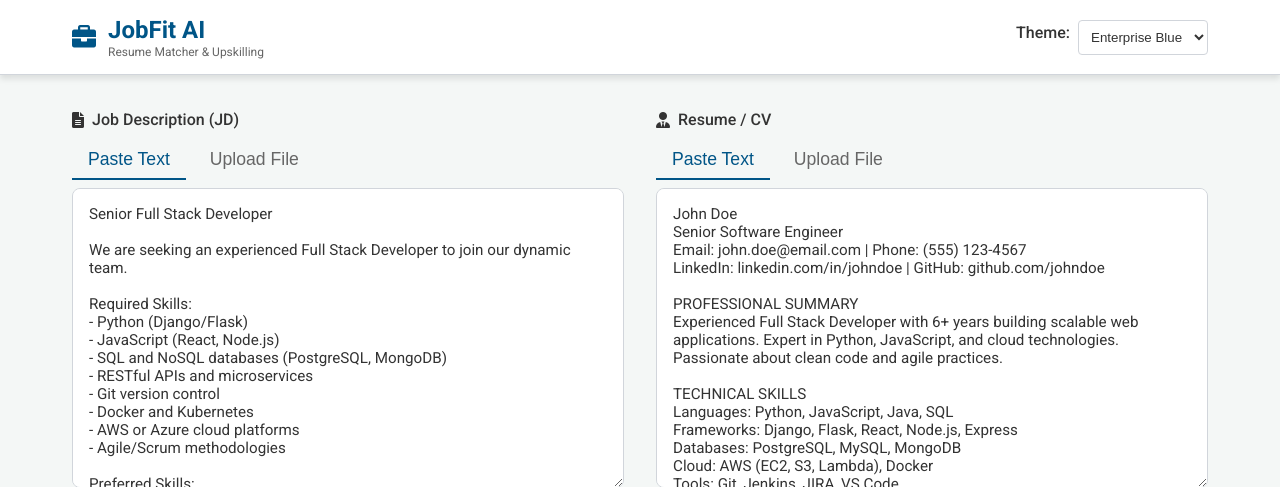
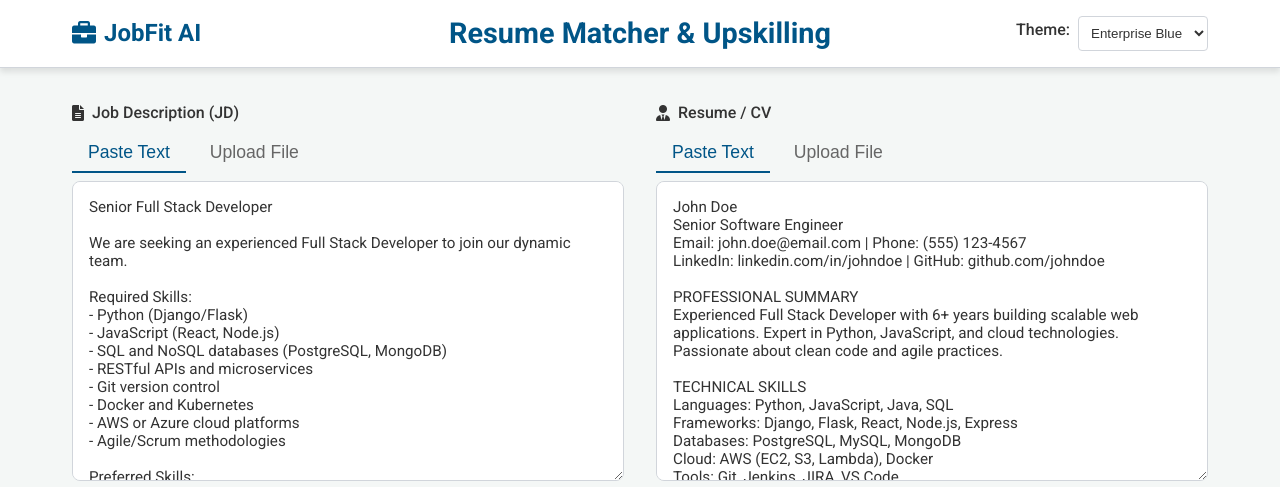
Before and after one commit to vik20000in/JOBFIT-AI, a Flask app: page / in a window 1280 px wide. Shown: the top 487 px of the page. Run offline with Flask 3, Linux system fonts and the light colour scheme.

Commit message:
Center and enhance main title in navbar - Move 'Resume Matcher & Upskilling' to center of navbar - Increase font size to 1.8rem and apply primary color - Use absolute positioning for perfect centering

```diff
--- a/static/style.css
+++ b/static/style.css
@@ -83,6 +83,7 @@ body {
     display: flex;
     justify-content: space-between;
     align-items: center;
+    position: relative;
 }
 
 .logo {
@@ -90,13 +91,8 @@ body {
     font-weight: 700;
     display: flex;
     align-items: center;
-    gap: 0.75rem;
-}
-
-.logo-text {
-    display: flex;
-    flex-direction: column;
-    gap: 0.1rem;
+    gap: 0.5rem;
+    flex: 1;
 }
 
 .logo-title {
@@ -105,11 +101,20 @@ body {
     line-height: 1.2;
 }
 
-.logo-subtitle {
-    font-size: 0.75rem;
-    font-weight: 400;
-    color: var(--text-muted);
-    line-height: 1;
+.nav-center {
+    position: absolute;
+    left: 50%;
+    transform: translateX(-50%);
+    flex: 0 0 auto;
+}
+
+.nav-main-title {
+    font-size: 1.8rem;
+    font-weight: 700;
+    color: var(--primary-color);
+    margin: 0;
+    white-space: nowrap;
+    line-height: 1.2;
 }
 
 .theme-selector {
--- a/templates/index.html
+++ b/templates/index.html
@@ -13,10 +13,10 @@
         <div class="nav-container">
             <div class="logo">
                 <i class="fas fa-briefcase"></i>
-                <div class="logo-text">
-                    <span class="logo-title">JobFit AI</span>
-                    <span class="logo-subtitle">Resume Matcher & Upskilling</span>
-                </div>
+                <span class="logo-title">JobFit AI</span>
+            </div>
+            <div class="nav-center">
+                <h1 class="nav-main-title">Resume Matcher & Upskilling</h1>
             </div>
             <div class="theme-selector">
                 <label for="theme-select">Theme:</label>
```
